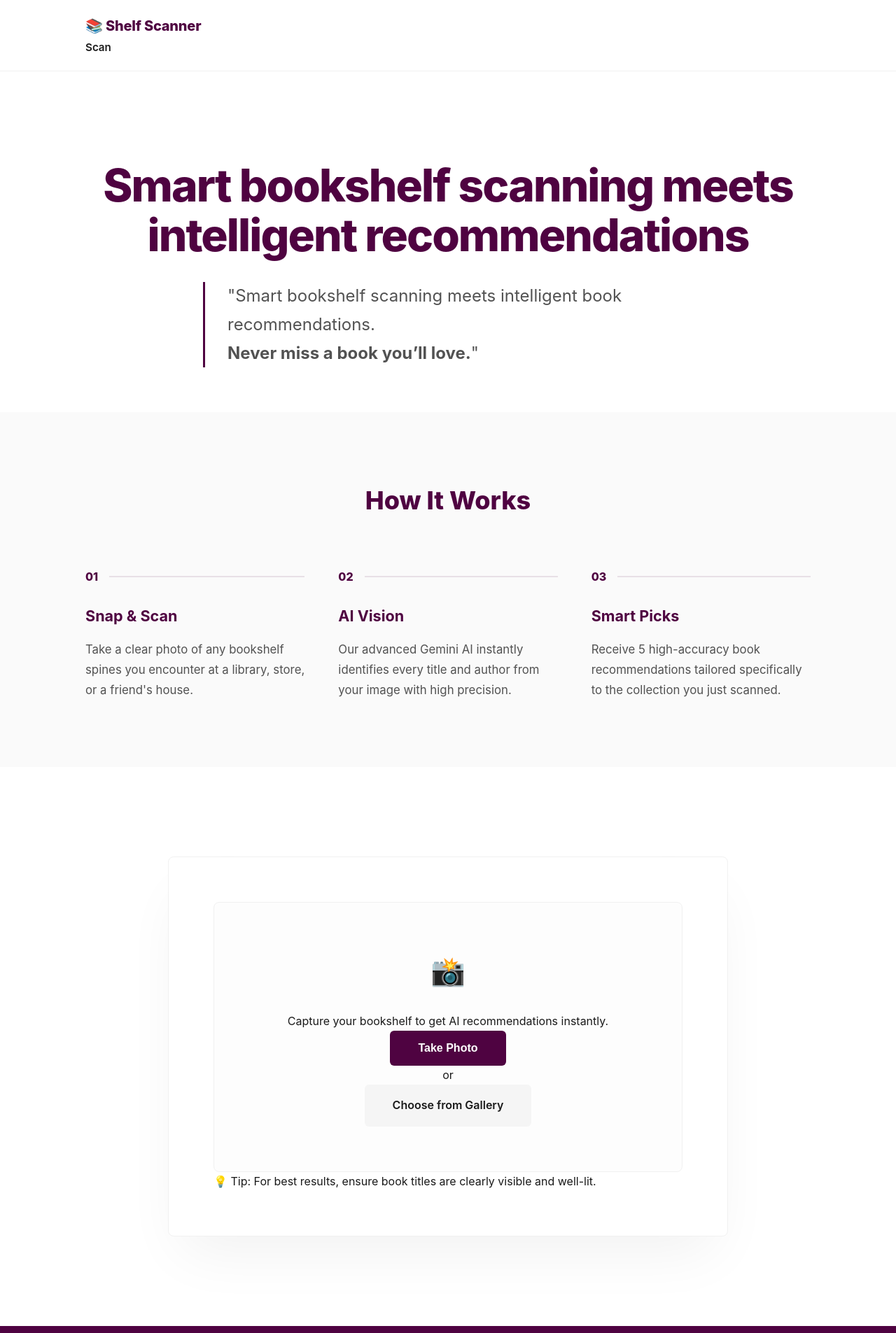
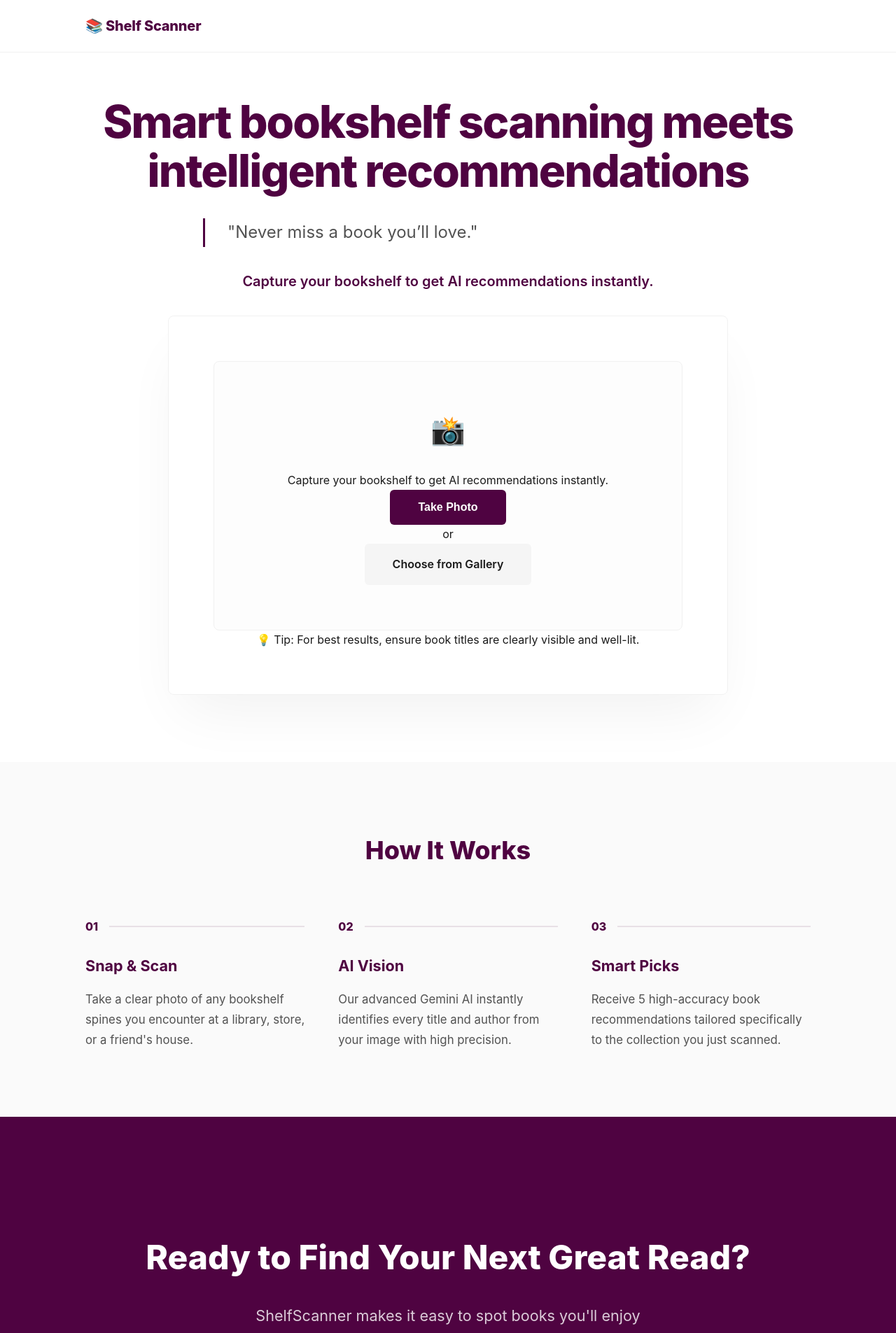
Before and after one commit to Hemachandiranpajany/AI_shelf_scanner, a React (Vite) app in the folder client/: page / in a window 1280 px wide. Shown: the top 1905 px of the page at 70% size. Built offline with nearby package versions, Linux system fonts and the light colour scheme; no server answers.

Commit message:
Updated the Home page design

```diff
--- a/client/src/App.css
+++ b/client/src/App.css
@@ -87,7 +87,7 @@ nav a:hover {
 
 /* Hero Section */
 .hero-section {
-  padding: 8rem 0 4rem;
+  padding: 4rem 0 2rem;
   text-align: center;
 }
 
@@ -172,7 +172,14 @@ nav a:hover {
 
 /* Scanner Overhaul */
 .scanner-section {
-  padding: 8rem 0;
+  padding: 2rem 0 6rem;
+}
+
+.scanner-prompt {
+  font-size: 1.25rem;
+  font-weight: 600;
+  color: var(--primary);
+  margin-bottom: 2rem;
 }
 
 .scanner-card {
--- a/client/src/App.tsx
+++ b/client/src/App.tsx
@@ -12,9 +12,6 @@ const App: React.FC = () => {
             <Link to="/" className="logo">
               📚 Shelf Scanner
             </Link>
-            <nav>
-              <Link to="/">Scan</Link>
-            </nav>
           </div>
         </header>
 
--- a/client/src/pages/Home.tsx
+++ b/client/src/pages/Home.tsx
@@ -31,9 +31,16 @@ const Home: React.FC = () => {
             Smart bookshelf scanning meets <br />intelligent recommendations
           </h1>
           <p className="hero-quote animate-slide-up" style={{ animationDelay: '0.1s' }}>
-            "Smart bookshelf scanning meets intelligent book recommendations. <br />
-            <strong>Never miss a book you’ll love.</strong>"
+            "Never miss a book you’ll love."
           </p>
+        </div>
+      </section>
+
+      {/* Main Scanner Section - NOW AT TOP */}
+      <section className="scanner-section animate-slide-up" style={{ animationDelay: '0.2s', paddingTop: '0' }}>
+        <div className="container text-center">
+          <p className="scanner-prompt">Capture your bookshelf to get AI recommendations instantly.</p>
+          <Scanner onScanComplete={handleScanComplete} />
         </div>
       </section>
 
@@ -61,13 +68,6 @@ const Home: React.FC = () => {
         </div>
       </section>
 
-      {/* Main Scanner Section */}
-      <section className="scanner-section">
-        <div className="container">
-          <Scanner onScanComplete={handleScanComplete} />
-        </div>
-      </section>
-
       {/* Closing Section */}
       <section className="closing-section">
         <div className="container text-center">
```
